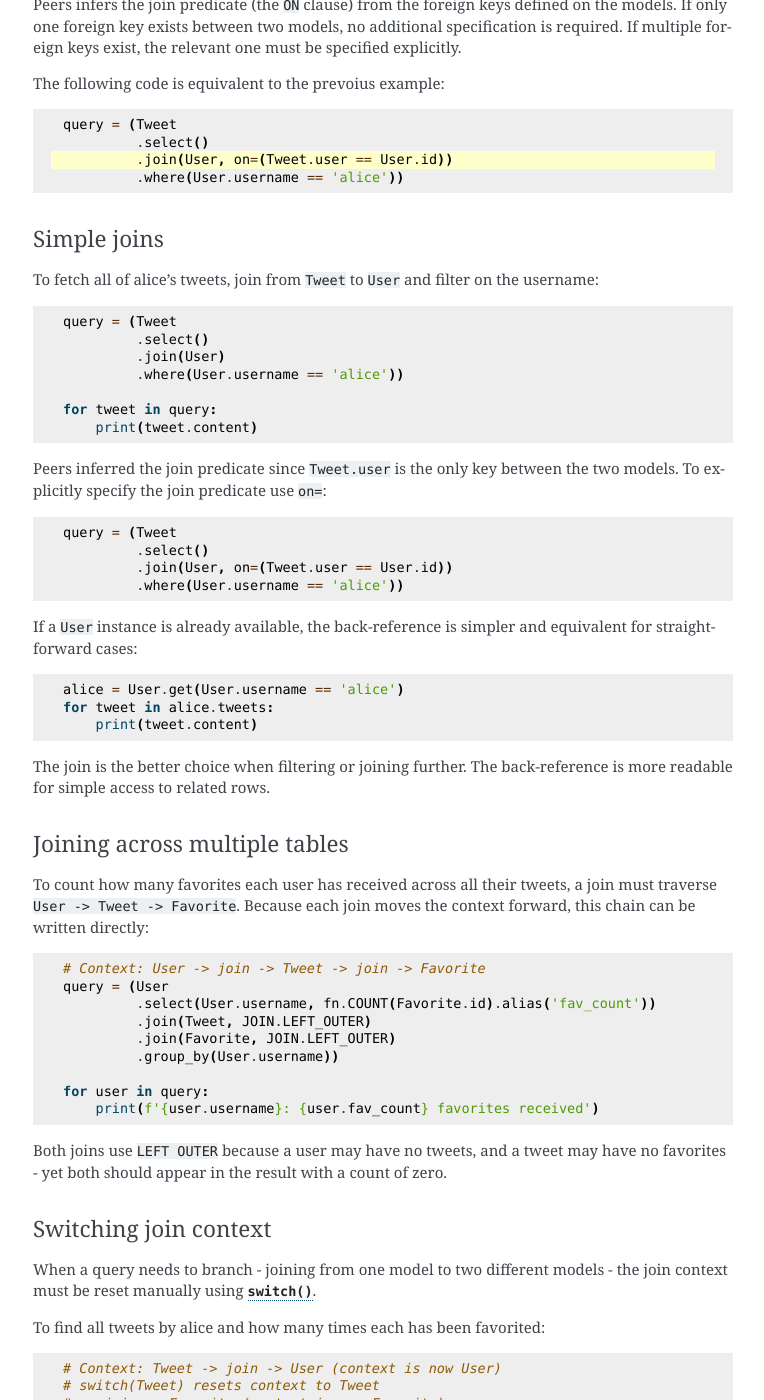
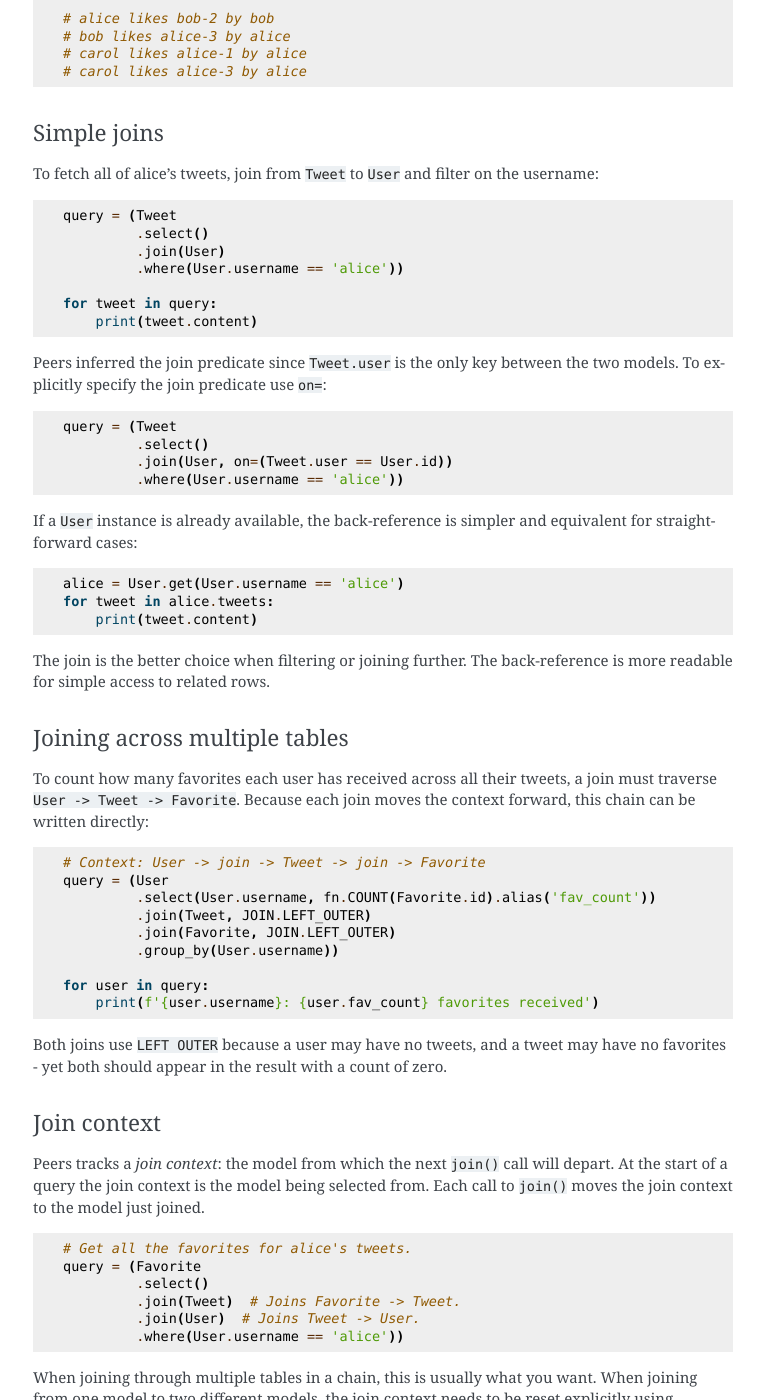
Before and after one commit to Star-DreamDev/myPeers, a Sphinx documentation site: the page built from docs/peers/relationships.rst, in a window 1280 px wide and 1400 px high, scrolled down 5129 px. Shown: the whole window, without its empty margins (377-1141 px from the left). Built offline with Sphinx 7.4.7, drawn with Linux system fonts in a browser that asks for light colours; the version number could not be read and is left out; some of the changed text lies outside the part shown.

Commit message:
Clean up docs a bit more.

```diff
--- a/docs/peers/relationships.rst
+++ b/docs/peers/relationships.rst
@@ -49,7 +49,7 @@
        user = ForeignKeyField(User, backref='favorites')
        tweet = ForeignKeyField(Tweet, backref='favorites')
 
-A :class:`ForeignKeyField` links one model to another. ``Tweet.user`` links
+:class:`ForeignKeyField` links one model to another. ``Tweet.user`` links
 each tweet to the user who wrote it. ``Favorite.user`` and ``Favorite.tweet``
 together record which users have favorited which tweets.
 
@@ -126,7 +126,7 @@
 
    tweet = Tweet.get(Tweet.content == 'alice-1')
 
-   # Accessing .user resolves the foreign key - Peers issues a SELECT
+   # Accessing .user resolves the foreign key. Peers issues a SELECT
    # query to fetch the related User row.
    print(tweet.user.username)  # 'alice'
 
@@ -135,7 +135,7 @@
    print(tweet.user_id)  # 1
 
 The ``_id`` suffix accessor is available for every foreign key field. Use it
-whenever only the ID value is needed, since it avoids the extra query entirely.
+whenever only the ID value is needed, since it always avoids a query.
 
 Lazy loading
 ^^^^^^^^^^^^
@@ -143,25 +143,36 @@
 By default, a :class:`ForeignKeyField` is *lazy-loaded*: the related object
 is not fetched until the attribute is first accessed, at which point a
 ``SELECT`` query is issued automatically. This is convenient but can lead to
-performance problems - see :ref:`nplusone` below.
+performance problems (see :ref:`nplusone` below).
 
-To disable lazy loading on a specific field, pass ``lazy_load=False``. With
-lazy loading disabled, accessing the attribute returns the raw ID value rather
+Lazy loading can be disabled for a field by specifying ``lazy_load=False``.
+When disabled, accessing the related object returns the raw ID value rather
 than issuing a query, matching the behaviour of the ``_id`` accessor:
 
 .. code-block:: python
 
    class Tweet(BaseModel):
        user = ForeignKeyField(User, backref='tweets', lazy_load=False)
+       ...
 
    for tweet in Tweet.select():
-       # Returns the integer ID, not a User instance. No extra query.
+       # Returns the integer ID. User instance is not fetched because this
+       # would require an additional query.
        print(tweet.user)
 
-   # If the User data was eagerly loaded via a join, the full User
-   # instance is accessible as normal, even with lazy_load=False.
-   for tweet in Tweet.select(Tweet, User).join(User):
-       print(tweet.user.username)
+To retrieve the related object(s), select both sources and issue a
+:meth:`~ModelSelect.join`:
+
+.. code-block:: python
+
+   # When the User data was eagerly loaded via a join, the full User
+   # instance is accessible as normal, even if lazy_load=False.
+   query = (Tweet
+            .select(Tweet, User)  # Get both the Tweet AND the User.
+            .join(User))  # Join is required to traverse the foreign-key.
+
+   for tweet in query:
+       print(tweet.user.username)  # No extra query needed.
 
 .. seealso::
    :ref:`nplusone` explains when and why disabling lazy loading is useful.
@@ -172,12 +183,13 @@
 ---------------
 
 Every :class:`ForeignKeyField` automatically creates a *back-reference* on
-the related model. The back-reference is a pre-filtered :class:`Select`
-query that returns all rows pointing at a given instance.
+the related model. The back-reference is a pre-filtered :class:`ModelSelect`
+query that returns all rows related to the given instance.
 
 In the example schema, ``Tweet.user`` is a foreign key to ``User``. The
 ``backref='tweets'`` parameter means that every ``User`` instance gains a
-``tweets`` attribute, which is a pre-filtered :class:`Select` query:
+``tweets`` attribute, which is a pre-filtered :class:`ModelSelect` query of
+that user's tweets:
 
 .. code-block:: pycon
 
@@ -197,9 +209,6 @@
 
 .. code-block:: pycon
 
-   >>> alice.tweets
-   <peers.ModelSelect at 0x7f0483931fd0>
-
    >>> alice.tweets.sql()
    ('SELECT "t1"."id", "t1"."content", "t1"."timestamp", "t1"."user_id"
      FROM "tweet" AS "t1" WHERE ("t1"."user_id" = ?)', [1])
@@ -214,25 +223,22 @@
              .limit(2))
 
 If no ``backref`` name is specified, Peers generates one automatically using
-the pattern ``<lowercase_classname>_set``. Specifying an explicit ``backref``
-is recommended for clarity.
+the pattern ``<lowercase_classname>_set`` (e.g. ``tweet_set``). Specifying an
+explicit ``backref`` is recommended for clarity.
 
 .. _nplusone:
 
 The N+1 Problem
 ---------------
 
-The *N+1 problem* occurs when code issues one query to fetch a list of N rows,
-then issues one or more additional queries *per row* to fetch related data -
-N+1 queries in total instead of one or two. At small scale this is invisible,
-but at production scale it can make pages that should take milliseconds take
-seconds.
-
-Consider printing every tweet alongside its author's username:
+The *N+1 problem* occurs when code issues one query to fetch a list of rows,
+then issues one or more additional queries *per row* to fetch related data. For
+example, displaying a list of tweets, and then for each tweet issuing an
+additional query to select their related user:
 
 .. code-block:: python
 
-   # Bad: issues 1 query for tweets + 1 query per tweet for the user.
+   # Bad: issues 1 query for tweets + N queries to get the related users.
    for tweet in Tweet.select():
        print(tweet.user.username, '->', tweet.content)
 
@@ -271,11 +277,10 @@
 * **Joins** - combine rows from multiple tables in a single ``SELECT``. Best
   when traversing a foreign key *toward* its target (many-to-one direction),
   for example fetching tweets with their authors.
-* **Eager loading** - issue one query per table and stitch the results together
+* **Eager loading** - issue one query per table and assign the results together
   in Python. Best when traversing a back-reference (one-to-many direction), for
-  example fetching users with all their tweets. The declarative form is
-  :meth:`~ModelSelect.with_related`; :func:`prefetch` is the older flat-list
-  form.
+  example fetching users with all their tweets. Peers provides the
+  :meth:`~ModelSelect.with_related` helper for this.
 
 Both are covered in the sections below. The choice between them depends on the
 shape of the query.
@@ -287,42 +292,28 @@
 
 A SQL join combines columns from two or more tables into a single result set.
 Peers's :meth:`~ModelSelect.join` method generates the appropriate ``JOIN``
-clause and, when the full result is returned as model instances, reconstructs
-the model graph automatically.
-
-Join context
-^^^^^^^^^^^^
-
-Peers tracks a *join context*: the model from which the next ``join()`` call
-will depart. At the start of a query the join context is the model being
-selected from. Each call to ``join()`` moves the join context to the model just
-joined.
+clause and reconstructs the model graph automatically:
 
 .. code-block:: python
 
-   # Context starts at Tweet.
-   # After .join(User), context moves to User.
-   query = Tweet.select().join(User)
+   TweetUser = User.alias()  # We are going to reference the User table twice,
+                             # so we need an alias.
 
-When joining through multiple tables in a chain, this is usually what you want.
-When joining from one model to two different models, the join context needs to
-be reset explicitly using :meth:`~ModelSelect.switch` or
-:meth:`~ModelSelect.join_from`.
+   query = (Favorite
+            .select(Favorite, User, Tweet, TweetUser)
+            .join_from(Favorite, User)  # Get user who owns this Favorite.
+            .join_from(Favorite, Tweet)  # What tweet was favorite-d.
+            .join_from(Tweet, TweetUser))  # What user created the tweet.
 
-Peers infers the join predicate (the ``ON`` clause) from the foreign keys
-defined on the models. If only one foreign key exists between two models, no
-additional specification is required. If multiple foreign keys exist, the
-relevant one must be specified explicitly.
+   # Single query is issued.
+   for fav in query:
+       print(fav.user.username, 'likes', fav.tweet.content,
+             'by', fav.tweet.user.username)
 
-The following code is equivalent to the prevoius example:
-
-.. code-block:: python
-   :emphasize-lines: 3
-
-   query = (Tweet
-            .select()
-            .join(User, on=(Tweet.user == User.id))
-            .where(User.username == 'alice'))
+   # alice likes bob-2 by bob
+   # bob likes alice-3 by alice
+   # carol likes alice-1 by alice
+   # carol likes alice-3 by alice
 
 Simple joins
 ^^^^^^^^^^^^
@@ -385,11 +376,73 @@
 may have no favorites - yet both should appear in the result with a count of
 zero.
 
+Join context
+^^^^^^^^^^^^
+
+Peers tracks a *join context*: the model from which the next ``join()`` call
+will depart. At the start of a query the join context is the model being
+selected from. Each call to ``join()`` moves the join context to the model just
+joined.
+
+.. code-block:: python
+
+   # Get all the favorites for alice's tweets.
+   query = (Favorite
+            .select()
+            .join(Tweet)  # Joins Favorite -> Tweet.
+            .join(User)  # Joins Tweet -> User.
+            .where(User.username == 'alice'))
+
+When joining through multiple tables in a chain, this is usually what you want.
+When joining from one model to two different models, the join context needs to
+be reset explicitly using :meth:`~ModelSelect.switch` or :meth:`~ModelSelect.join_from`
+(used in the previous example).
+
+For example, suppose we want to join on the Favorite.user instead of Tweet.user:
+
+.. code-block:: python
+
+   # Get all the tweets that alice has favorited.
+   query = (Favorite
+            .select()
+            .join(Tweet)  # Joins Favorite -> Tweet.
+            .switch(Favorite)
+            .join(User)  # Joins Favorite -> User.
+            .where(User.username == 'alice'))
+
+Alternately, we can be explicit and specify both sides of the join:
+
+.. code-block:: python
+
+   # Get all the tweets that alice has favorited.
+   query = (Favorite
+            .select()
+            .join_from(Favorite, Tweet)
+            .join_from(Favorite, User)
+            .where(User.username == 'alice'))
+
+Note that we did not specify the join predicate (the ``ON`` clause) in the
+above examples. Peers will automatically infer the join predicate using the
+foreign keys defined on the models. If only one foreign key exists between two
+models, no additional specification is required. If multiple foreign keys
+exist, the relevant one must be specified explicitly.
+
+Example of explicitly specifying predicate:
+
+.. code-block:: python
+   :emphasize-lines: 3, 4
+
+   query = (Favorite
+            .select()
+            .join_from(Favorite, Tweet, on=(Favorite.tweet == Tweet.id))
+            .join_from(Favorite, User, on=(Favorite.user == User.id))
+            .where(User.username == 'alice'))
+
 Switching join context
 ^^^^^^^^^^^^^^^^^^^^^^
 
-When a query needs to branch - joining from one model to two different models
-- the join context must be reset manually using :meth:`~ModelSelect.switch`.
+When a query needs to join from one model to two different models, the join
+context must be reset using :meth:`~ModelSelect.switch`.
 
 To find all tweets by alice and how many times each has been favorited:
 
@@ -574,7 +627,9 @@
        SELECT latest.user_id, MAX(latest.timestamp) AS max_ts
        FROM tweet AS latest
        GROUP BY latest.user_id) AS latest_query
-   ON ((tweet.user_id = latest_query.user_id) AND (tweet.timestamp = latest_query.max_ts))
+   ON (
+      (tweet.user_id = latest_query.user_id) AND
+      (tweet.timestamp = latest_query.max_ts))
    INNER JOIN user ON (tweet.user_id = user.id)
 
 We'll do this by creating a subquery which selects each user and the timestamp
@@ -1070,6 +1125,13 @@
    query = User.select().with_related(
        Load(User.tweets),
        Load(User.favorites))
+
+   for user in query:
+       print(f'{user.username}: {len(user.tweets)}, {len(user.favorites)}')
+
+   # alice: 3, 1
+   # bob: 2, 1
+   # carol: 0, 2
 
 Per-relation query
 ^^^^^^^^^^^^^^^^^^
```
Also changed, not shown: other parts of docs/peers/relationships.rst (+7 -7 lines).
